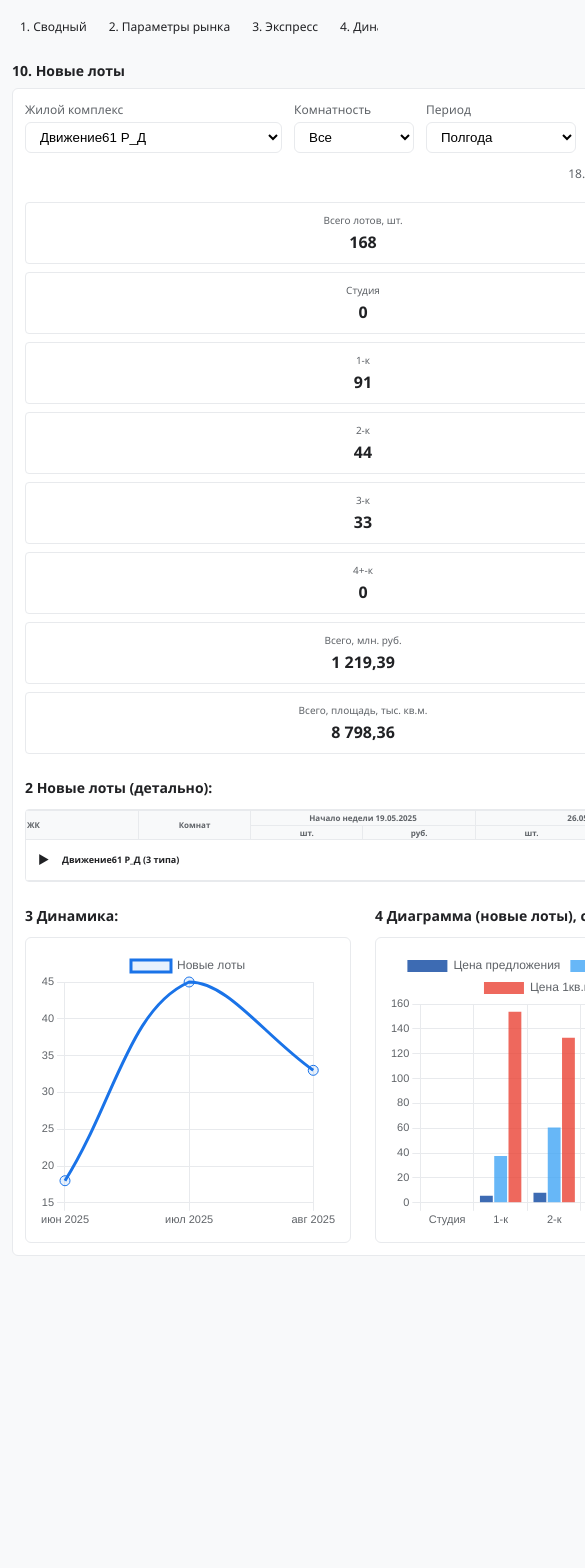
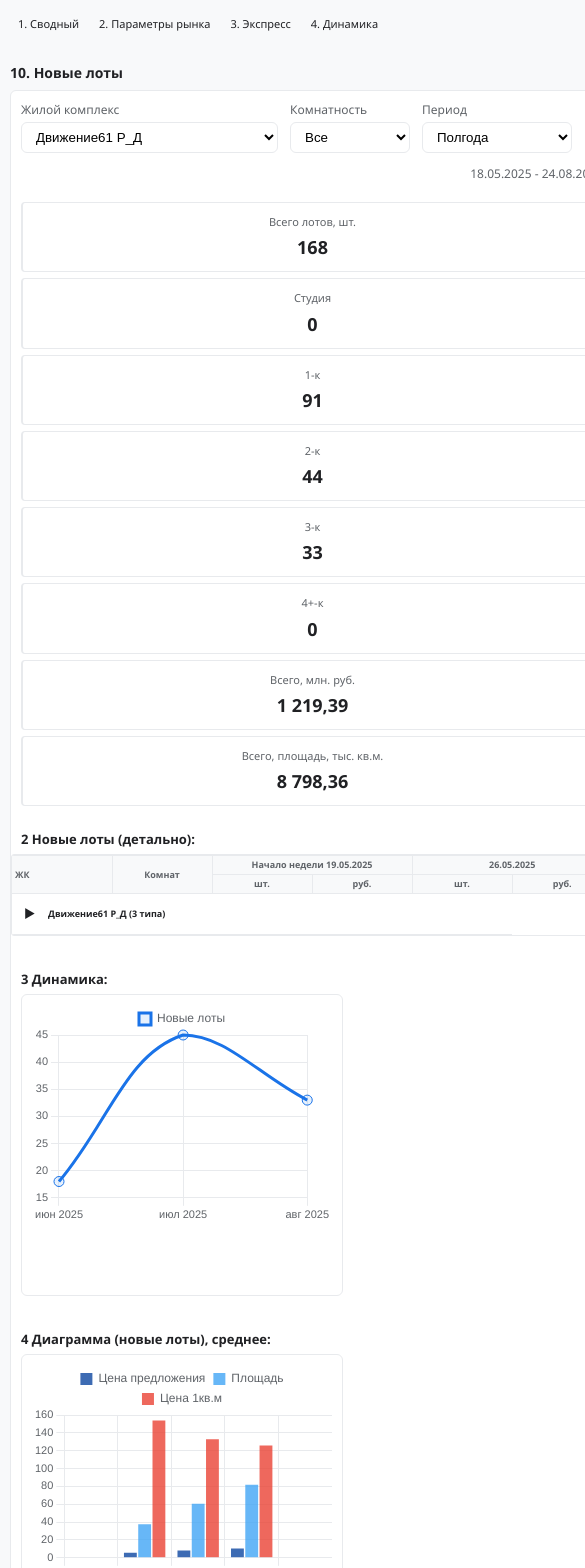
Before and after one commit to profpomeha-create/NEdviz1, a React (Vite) app in the folder dashboard/: page /new in a window 390 px wide. Shown: the top 1568 px of the page, 585 px wide, since content can reach past the window. Before the commit the page ends 1268 px from the top, so only its background shows below. Built offline with nearby package versions, Linux system fonts and the light colour scheme.

Commit message:
Оптимизация мобильной версии: улучшена адаптивность для экранов 375px-1920px

```diff
--- a/dashboard/src/components/ui/ChartWrapper.tsx
+++ b/dashboard/src/components/ui/ChartWrapper.tsx
@@ -1,4 +1,4 @@
-import { memo } from 'react';
+import { memo, useMemo } from 'react';
 import { Line, Bar, Pie, Doughnut, Radar } from 'react-chartjs-2';
 import { defaultChartOptions } from '../../lib/chartConfig';
 
@@ -10,18 +10,15 @@ interface Props {
 }
 
 function ChartWrapperBase({ type, data, options, height = 280 }: Props) {
-  const merged = {
+  const merged = useMemo(() => ({
     ...defaultChartOptions,
     responsive: true,
     maintainAspectRatio: false,
     ...(options || {})
-  } as any;
-
-  // Адаптивная высота через CSS, но можно задать явно для мобильных
-  const responsiveHeight = height;
+  } as any), [options]);
 
   return (
-    <div className="chart-container" style={{ height: responsiveHeight, minHeight: responsiveHeight }}>
+    <div className="chart-container" style={{ height, minHeight: height }}>
       {type === 'line' && <Line data={data} options={merged} />}
       {type === 'bar' && <Bar data={data} options={merged} />}
       {type === 'pie' && <Pie data={data} options={merged} />}
--- a/dashboard/src/index.css
+++ b/dashboard/src/index.css
@@ -28,16 +28,17 @@ body{margin:0;font-family:Segoe UI, Roboto, system-ui, -apple-system, Arial; col
 .page{max-width:1400px;margin:0 auto;padding:24px}
 @media (max-width:1024px){.page{padding:20px}}
 @media (max-width:768px){.page{padding:16px}}
-@media (max-width:480px){.page{padding:12px}}
-@media (max-width:375px){.page{padding:8px}}
+@media (max-width:480px){.page{padding:10px}}
+@media (max-width:375px){.page{padding:6px}}
 .page-layout{display:flex;gap:24px;align-items:flex-start}
 @media (max-width:1024px){.page-layout{gap:20px}}
 @media (max-width:768px){.page-layout{flex-direction:column;gap:16px}}
 @media (max-width:480px){.page-layout{gap:12px}}
 .page-sidebar{flex-shrink:0;width:220px;position:sticky;top:24px}
 @media (max-width:1024px){.page-sidebar{width:200px;top:20px}}
-@media (max-width:768px){.page-sidebar{width:100%;position:static;max-height:200px;overflow-y:auto}}
-@media (max-width:480px){.page-sidebar{max-height:150px}}
+@media (max-width:768px){.page-sidebar{width:100%;position:static;max-height:180px;overflow-y:auto}}
+@media (max-width:480px){.page-sidebar{max-height:140px;margin-bottom:8px}}
+@media (max-width:375px){.page-sidebar{max-height:120px}}
 .page-main{flex:1;min-width:0}
 .page-header{margin-bottom:16px}
 @media (max-width:640px){.page-header{margin-bottom:12px}}
@@ -49,11 +50,13 @@ body{margin:0;font-family:Segoe UI, Roboto, system-ui, -apple-system, Arial; col
 @media (max-width:480px){.page-title{font-size:14px}}
 @media (max-width:375px){.page-title{font-size:13px}}
 .sidebar-nav{display:flex;flex-direction:column;gap:4px}
-@media (max-width:768px){.sidebar-nav{flex-direction:row;overflow-x:auto;gap:8px;padding-bottom:8px;-webkit-overflow-scrolling:touch}}
-@media (max-width:480px){.sidebar-nav{gap:6px;padding-bottom:6px}}
+@media (max-width:768px){.sidebar-nav{flex-direction:row;overflow-x:auto;gap:6px;padding-bottom:6px;-webkit-overflow-scrolling:touch;scrollbar-width:thin}}
+@media (max-width:480px){.sidebar-nav{gap:4px;padding-bottom:4px}}
+@media (max-width:375px){.sidebar-nav{gap:3px;padding-bottom:3px}}
 .nav-item{padding:10px 12px;border-radius:6px;color:var(--color-text);text-decoration:none;transition:background-color 0.2s;display:block;min-width:fit-content;white-space:nowrap}
-@media (max-width:768px){.nav-item{padding:8px 10px;font-size:14px}}
-@media (max-width:480px){.nav-item{padding:6px 8px;font-size:12px}}
+@media (max-width:768px){.nav-item{padding:8px 10px;font-size:13px}}
+@media (max-width:480px){.nav-item{padding:6px 8px;font-size:11px;border-radius:4px}}
+@media (max-width:375px){.nav-item{padding:5px 7px;font-size:10px}}
 .nav-item:hover{background-color:rgba(26,115,232,0.08)}
 .nav-item.is-active{background-color:rgba(26,115,232,0.12);color:var(--color-primary);font-weight:600;border-left:3px solid var(--color-primary);padding-left:9px}
 @media (max-width:768px){.nav-item.is-active{border-left:none;border-bottom:3px solid var(--color-primary);padding-left:12px}}
@@ -63,33 +66,35 @@ body{margin:0;font-family:Segoe UI, Roboto, system-ui, -apple-system, Arial; col
 .tab.is-active{color:var(--color-primary);border-bottom:3px solid var(--color-primary)}
 .card{background:#fff;border:1px solid var(--color-border);border-radius:var(--radius);padding:24px}
 @media (max-width:1024px){.card{padding:20px}}
-@media (max-width:768px){.card{padding:18px}}
-@media (max-width:640px){.card{padding:16px}}
-@media (max-width:480px){.card{padding:12px;border-radius:6px}}
-@media (max-width:375px){.card{padding:10px}}
+@media (max-width:768px){.card{padding:16px}}
+@media (max-width:640px){.card{padding:14px}}
+@media (max-width:480px){.card{padding:10px;border-radius:6px}}
+@media (max-width:375px){.card{padding:8px;border-radius:4px}}
 
 .kpi-grid{display:grid;grid-template-columns:repeat(auto-fit, minmax(200px, 1fr));gap:var(--gap);width:100%}
 @media (max-width:1280px){.kpi-grid{grid-template-columns:repeat(auto-fit, minmax(180px, 1fr));gap:14px}}
 @media (max-width:1024px){.kpi-grid{grid-template-columns:repeat(auto-fit, minmax(160px, 1fr));gap:12px}}
 @media (max-width:768px){.kpi-grid{grid-template-columns:repeat(auto-fit, minmax(140px, 1fr));gap:10px}}
 @media (max-width:640px){.kpi-grid{grid-template-columns:repeat(2, 1fr);gap:8px}}
-@media (max-width:480px){.kpi-grid{grid-template-columns:1fr;gap:8px}}
-@media (max-width:375px){.kpi-grid{gap:6px}}
+@media (max-width:480px){.kpi-grid{grid-template-columns:1fr;gap:6px}}
+@media (max-width:375px){.kpi-grid{gap:4px}}
 .kpi-card{border-left:3px solid var(--color-primary);padding:16px;background:#fff;border-radius:6px;border:1px solid var(--color-border);width:100%;height:100%;display:flex;flex-direction:column;justify-content:space-between;text-align:center;align-items:center}
 @media (max-width:768px){.kpi-card{padding:14px}}
 @media (max-width:640px){.kpi-card{padding:12px}}
-@media (max-width:480px){.kpi-card{padding:10px;border-radius:4px}}
-@media (max-width:375px){.kpi-card{padding:8px}}
+@media (max-width:480px){.kpi-card{padding:12px;border-radius:4px;border-left-width:2px}}
+@media (max-width:375px){.kpi-card{padding:10px;border-left-width:2px}}
 .kpi-title{font-size:12px;color:var(--color-subtext);margin-bottom:6px;text-align:center;width:100%}
 @media (max-width:768px){.kpi-title{font-size:11.5px}}
 @media (max-width:640px){.kpi-title{font-size:11px}}
-@media (max-width:480px){.kpi-title{font-size:10px;margin-bottom:4px}}
+@media (max-width:480px){.kpi-title{font-size:11px;margin-bottom:6px;line-height:1.3}}
+@media (max-width:375px){.kpi-title{font-size:10px;margin-bottom:4px}}
 .kpi-row{display:flex;align-items:baseline;gap:12px;flex-wrap:wrap;justify-content:center;width:100%}
 @media (max-width:480px){.kpi-row{gap:8px}}
 .kpi-value{font-size:20px;font-weight:700;text-align:center}
 @media (max-width:768px){.kpi-value{font-size:19px}}
 @media (max-width:640px){.kpi-value{font-size:18px}}
-@media (max-width:480px){.kpi-value{font-size:16px}}
+@media (max-width:480px){.kpi-value{font-size:18px}}
+@media (max-width:375px){.kpi-value{font-size:16px}}
 .kpi-delta{font-size:12px;flex-shrink:0;text-align:center}
 @media (max-width:640px){.kpi-delta{font-size:11px}}
 @media (max-width:480px){.kpi-delta{font-size:10px}}
@@ -116,31 +121,36 @@ body{margin:0;font-family:Segoe UI, Roboto, system-ui, -apple-system, Arial; col
 @media (max-width:1024px){.filter-container{gap:10px;margin-bottom:14px}}
 @media (max-width:768px){.filter-container{gap:8px;margin-bottom:12px}}
 @media (max-width:640px){.filter-container{gap:8px;margin-bottom:12px}}
-@media (max-width:480px){.filter-container{flex-direction:column;gap:10px;align-items:stretch;margin-bottom:16px}}
+@media (max-width:480px){.filter-container{flex-direction:column;gap:8px;align-items:stretch;margin-bottom:12px}}
+@media (max-width:375px){.filter-container{gap:6px;margin-bottom:10px}}
 
 /* tables */
 .table-wrap{overflow:visible;border:1px solid var(--color-border);border-radius:8px;background:#fff;width:100%;max-width:100%;display:block}
 @media (max-width:1440px){.table-wrap{border-radius:6px}}
-@media (max-width:1024px){.table-wrap{overflow-x:auto;-webkit-overflow-scrolling:touch;border-radius:6px}}
+@media (max-width:1024px){.table-wrap{overflow-x:auto;-webkit-overflow-scrolling:touch;border-radius:6px;scrollbar-width:thin}}
 @media (max-width:768px){.table-wrap{border-radius:4px}}
+@media (max-width:480px){.table-wrap{border-radius:3px;margin:0 -10px;width:calc(100% + 20px);max-width:calc(100% + 20px)}}
+@media (max-width:375px){.table-wrap{margin:0 -6px;width:calc(100% + 12px);max-width:calc(100% + 12px)}}
 .table{width:100%;border-collapse:collapse;border-spacing:0;font-size:11px;table-layout:fixed;min-width:600px}
 @media (max-width:1280px){.table{font-size:10.5px;min-width:580px}}
 @media (max-width:1024px){.table{font-size:10px;min-width:550px}}
 @media (max-width:768px){.table{font-size:9.5px;min-width:520px}}
 @media (max-width:640px){.table{font-size:9px;min-width:500px}}
-@media (max-width:480px){.table{font-size:8.5px;min-width:480px}}
-@media (max-width:375px){.table{font-size:8px;min-width:450px}}
+@media (max-width:480px){.table{font-size:9px;min-width:600px}}
+@media (max-width:375px){.table{font-size:8.5px;min-width:580px}}
 .table thead th{position:sticky;top:0;background:#f8f9fa;border:1px solid var(--color-border);border-top:none;padding:4px 3px;font-size:10px;color:var(--color-subtext);text-align:center;font-weight:600;line-height:1.2;word-break:break-word;hyphens:auto;overflow-wrap:break-word;z-index:10}
 @media (max-width:768px){.table thead th{padding:3px 2px;font-size:9px}}
-@media (max-width:640px){.table thead th{padding:3px 2px;font-size:8.5px}}
-@media (max-width:480px){.table thead th{padding:2px 1px;font-size:8px}}
+@media (max-width:640px){.table thead th{padding:3px 2px;font-size:8.5px;line-height:1.1}}
+@media (max-width:480px){.table thead th{padding:4px 3px;font-size:9px;line-height:1.1;white-space:nowrap}}
+@media (max-width:375px){.table thead th{padding:3px 2px;font-size:8px;white-space:nowrap}}
 .table thead th:first-child{border-left:none}
 .table thead th:last-child{border-right:none}
 .table thead tr:first-child th{border-top:1px solid var(--color-border)}
 .table tbody td{padding:6px 8px;border:1px solid var(--color-border);border-top:none;font-feature-settings:"tnum" 1, "lnum" 1;background:#fff;font-size:11px;line-height:1.3}
 @media (max-width:768px){.table tbody td{padding:5px 6px;font-size:10px}}
 @media (max-width:640px){.table tbody td{padding:4px 5px;font-size:9.5px}}
-@media (max-width:480px){.table tbody td{padding:3px 4px;font-size:9px}}
+@media (max-width:480px){.table tbody td{padding:5px 4px;font-size:9px}}
+@media (max-width:375px){.table tbody td{padding:4px 3px;font-size:8.5px}}
 .table tbody td:first-child{border-left:none}
 .table tbody td:last-child{border-right:none}
 .table tbody tr:first-child td{border-top:1px solid var(--color-border)}
@@ -156,12 +166,24 @@ body{margin:0;font-family:Segoe UI, Roboto, system-ui, -apple-system, Arial; col
 .multiselect-trigger{min-height:32px;padding:6px 10px;font-size:14px}
 @media (max-width:768px){.multiselect-trigger{min-height:36px;padding:8px 10px;font-size:13px}}
 @media (max-width:640px){.multiselect-trigger{min-height:44px;padding:10px 12px;font-size:14px}}
-@media (max-width:480px){.multiselect-trigger{min-height:44px;padding:10px 12px;font-size:14px}}
+@media (max-width:480px){.multiselect-trigger{min-height:44px;padding:10px 12px;font-size:14px;border-radius:4px}}
+@media (max-width:375px){.multiselect-trigger{min-height:40px;padding:8px 10px;font-size:13px}}
 
 /* Графики - адаптивность через Chart.js responsive опции настраивается в компонентах */
-.chart-container{position:relative;width:100%;height:auto}
+.chart-container{position:relative;width:100%;height:auto;overflow:hidden}
 @media (max-width:768px){.chart-container{min-height:250px}}
-@media (max-width:480px){.chart-container{min-height:200px}}
+@media (max-width:480px){.chart-container{min-height:220px;margin:0 -10px;width:calc(100% + 20px);padding:0 10px;border-radius:4px}}
+@media (max-width:375px){.chart-container{min-height:200px;margin:0 -6px;width:calc(100% + 12px);padding:0 6px}}
+
+/* Оптимизация Chart.js для мобильных */
+@media (max-width:480px){
+  .chart-container canvas{max-height:220px!important}
+  /* Уменьшение размера легенды на мобильных */
+  canvas + div[style*="position"]{font-size:10px!important}
+}
+@media (max-width:375px){
+  .chart-container canvas{max-height:200px!important}
+}
 
 /* Toggle buttons адаптивность */
 .toggle{display:inline-flex;gap:6px;background:#f8f9fa;border-radius:6px;padding:4px;flex-wrap:wrap}
@@ -173,3 +195,56 @@ body{margin:0;font-family:Segoe UI, Roboto, system-ui, -apple-system, Arial; col
 @media (max-width:640px){.toggle-btn{padding:8px 12px;min-height:36px;min-width:36px;font-size:13px}}
 @media (max-width:480px){.toggle-btn{padding:8px 10px;min-height:36px;min-width:36px;font-size:12px}}
 .toggle-btn.is-active{background:#fff;border:1px solid var(--color-border)}
+
+/* Адаптивные классы для мобильных */
+.page-content-flex-mobile{display:flex;gap:24px;align-items:flex-start}
+@media (max-width:1024px){.page-content-flex-mobile{gap:20px}}
+@media (max-width:768px){.page-content-flex-mobile{flex-direction:column;gap:16px}}
+@media (max-width:480px){.page-content-flex-mobile{gap:12px}}
+@media (max-width:375px){.page-content-flex-mobile{gap:10px}}
+
+.charts-grid-mobile{display:grid;grid-template-columns:1fr 1fr;gap:16px}
+@media (max-width:768px){.charts-grid-mobile{grid-template-columns:1fr;gap:12px}}
+@media (max-width:480px){.charts-grid-mobile{gap:10px}}
+@media (max-width:375px){.charts-grid-mobile{gap:8px}}
+
+.page-sidebar-fixed-mobile{flex:0 0 350px;display:flex;flex-direction:column;gap:24px}
+@media (max-width:768px){.page-sidebar-fixed-mobile{flex:1 1 100%;gap:16px}}
+@media (max-width:480px){.page-sidebar-fixed-mobile{gap:12px}}
+@media (max-width:375px){.page-sidebar-fixed-mobile{gap:10px}}
+
+/* Улучшенная читаемость заголовков на мобильных */
+@media (max-width:480px){
+  h2{font-size:14px!important;margin-top:12px!important;margin-bottom:8px!important}
+  h3{font-size:13px!important;margin-top:10px!important;margin-bottom:6px!important}
+}
+@media (max-width:375px){
+  h2{font-size:13px!important;margin-top:10px!important;margin-bottom:6px!important}
+  h3{font-size:12px!important;margin-top:8px!important;margin-bottom:5px!important}
+}
+
+/* Общие улучшения для мобильных */
+@media (max-width:480px){
+  /* Уменьшение отступов между блоками */
+  div[style*="marginBottom:24"],div[style*="margin-bottom:24"]{margin-bottom:16px!important}
+  div[style*="marginBottom:16"],div[style*="margin-bottom:16"]{margin-bottom:12px!important}
+  div[style*="marginBottom:12"],div[style*="margin-bottom:12"]{margin-bottom:10px!important}
+
+  /* Адаптация flex контейнеров с большими gap */
+  div[style*="display:flex"][style*="gap:24"]{flex-direction:column!important;gap:12px!important}
+  div[style*="display:flex"][style*="gap:16"]{gap:12px!important}
+
+  /* Адаптация grid контейнеров */
+  div[style*="gridTemplateColumns"][style*="1fr 1fr"]{grid-template-columns:1fr!important;gap:10px!important}
+
+  /* Фиксированные ширины становятся гибкими */
+  div[style*="flex: 0 0 350px"],div[style*="flex:0 0 350px"]{flex:1 1 100%!important}
+}
+
+@media (max-width:375px){
+  div[style*="marginBottom:24"],div[style*="margin-bottom:24"]{margin-bottom:12px!important}
+  div[style*="marginBottom:16"],div[style*="margin-bottom:16"]{margin-bottom:10px!important}
+  div[style*="display:flex"][style*="gap:24"]{gap:10px!important}
+  div[style*="display:flex"][style*="gap:16"]{gap:8px!important}
+  div[style*="gridTemplateColumns"][style*="1fr 1fr"]{gap:8px!important}
+}
--- a/dashboard/src/lib/chartConfig.ts
+++ b/dashboard/src/lib/chartConfig.ts
@@ -32,19 +32,28 @@ export const defaultChartOptions: ChartOptions<'line' | 'bar' | 'pie'> = {
     legend: {
       display: true,
       position: 'top',
-      labels: { color: baseColors.subtext, font: { size: 12 } },
+      labels: {
+        color: baseColors.subtext,
+        font: { size: 12 },
+        boxWidth: 12,
+        padding: 8,
+      },
     },
     tooltip: {
       backgroundColor: 'rgba(32,33,36,0.9)',
       padding: 12,
       cornerRadius: 4,
+      titleFont: { size: 12 },
+      bodyFont: { size: 11 },
+      titleSpacing: 4,
+      bodySpacing: 2,
     },
   },
   scales: {
     x: {
       grid: { color: baseColors.grid },
       border: { display: false },
-      ticks: { color: baseColors.subtext, font: { size: 11 } },
+      ticks: { color: baseColors.subtext, font: { size: 11 }, maxRotation: 45, minRotation: 0 },
     },
     y: {
       grid: { color: baseColors.grid },
--- a/dashboard/src/pages/ExpressPage.tsx
+++ b/dashboard/src/pages/ExpressPage.tsx
@@ -429,7 +429,7 @@ export default function ExpressPage(){
       </div>
 
       {/* Графики */}
-      <div style={{display:'grid',gridTemplateColumns:'1fr 1fr',gap:16}}>
+      <div style={{display:'grid',gridTemplateColumns:'1fr 1fr',gap:16}} className="charts-grid-mobile">
         {/* График 1: Цена кв.м., % */}
         {chart1Data && (
           <div className="card">
--- a/dashboard/src/pages/MarketingPage.tsx
+++ b/dashboard/src/pages/MarketingPage.tsx
@@ -263,7 +263,7 @@ export default function MarketingPage(){
       </div>
 
       {/* Графики */}
-      <div style={{display:'flex',gap:24,alignItems:'flex-start',marginBottom:24}}>
+      <div style={{display:'flex',gap:24,alignItems:'flex-start',marginBottom:24}} className="page-content-flex-mobile">
         {/* Круговая диаграмма маркетинговой активности */}
         <div style={{flex: 1, minWidth: 0}}>
           <h3 style={{fontSize:14,fontWeight:600,marginBottom:12,marginTop:0}}>2 Диаграмма - Маркетинговая активность:</h3>
--- a/dashboard/src/pages/NewLotsPage.tsx
+++ b/dashboard/src/pages/NewLotsPage.tsx
@@ -433,7 +433,7 @@ export default function NewLotsPage(){
       </div>
 
       {/* Графики внизу */}
-      <div style={{display:'flex',gap:24,alignItems:'flex-start'}}>
+      <div style={{display:'flex',gap:24,alignItems:'flex-start'}} className="page-content-flex-mobile">
         {/* График динамики слева */}
         <div style={{flex: 1, minWidth: 0}}>
           <h3 style={{fontSize:14,fontWeight:600,marginBottom:12,marginTop:0}}>3 Динамика:</h3>
--- a/dashboard/src/pages/TodayPage.tsx
+++ b/dashboard/src/pages/TodayPage.tsx
@@ -335,7 +335,7 @@ export default function TodayPage(){
       </div>
 
       {/* Основной контент: таблицы слева и диаграммы справа */}
-      <div style={{display:'flex',gap:24,alignItems:'flex-start'}}>
+      <div style={{display:'flex',gap:24,alignItems:'flex-start'}} className="page-content-flex-mobile">
         {/* Левая часть - таблицы */}
         <div style={{flex: 1, minWidth: 0}}>
           {/* Таблица 2: Распределение по этажам */}
@@ -451,7 +451,7 @@ export default function TodayPage(){
         </div>
 
         {/* Правая часть - круговые диаграммы */}
-        <div style={{flex: '0 0 350px', display: 'flex', flexDirection: 'column', gap: 24}}>
+        <div style={{flex: '0 0 350px', display: 'flex', flexDirection: 'column', gap: 24}} className="page-sidebar-fixed-mobile">
           {/* Диаграмма 4: Доля по типам квартир */}
           <div>
             <h3 style={{fontSize:14,fontWeight:600,marginBottom:12,marginTop:0}}>4 Доля по типам квартир, %:</h3>
--- a/dashboard/src/pages/WashoutPage.tsx
+++ b/dashboard/src/pages/WashoutPage.tsx
@@ -453,7 +453,7 @@ export default function WashoutPage(){
       </div>
 
       {/* Графики внизу */}
-      <div style={{display:'flex',gap:24,alignItems:'flex-start'}}>
+      <div style={{display:'flex',gap:24,alignItems:'flex-start'}} className="page-content-flex-mobile">
         {/* График динамики слева */}
         <div style={{flex: 1, minWidth: 0}}>
           <h3 style={{fontSize:14,fontWeight:600,marginBottom:12,marginTop:0}}>3 Динамика:</h3>
```
